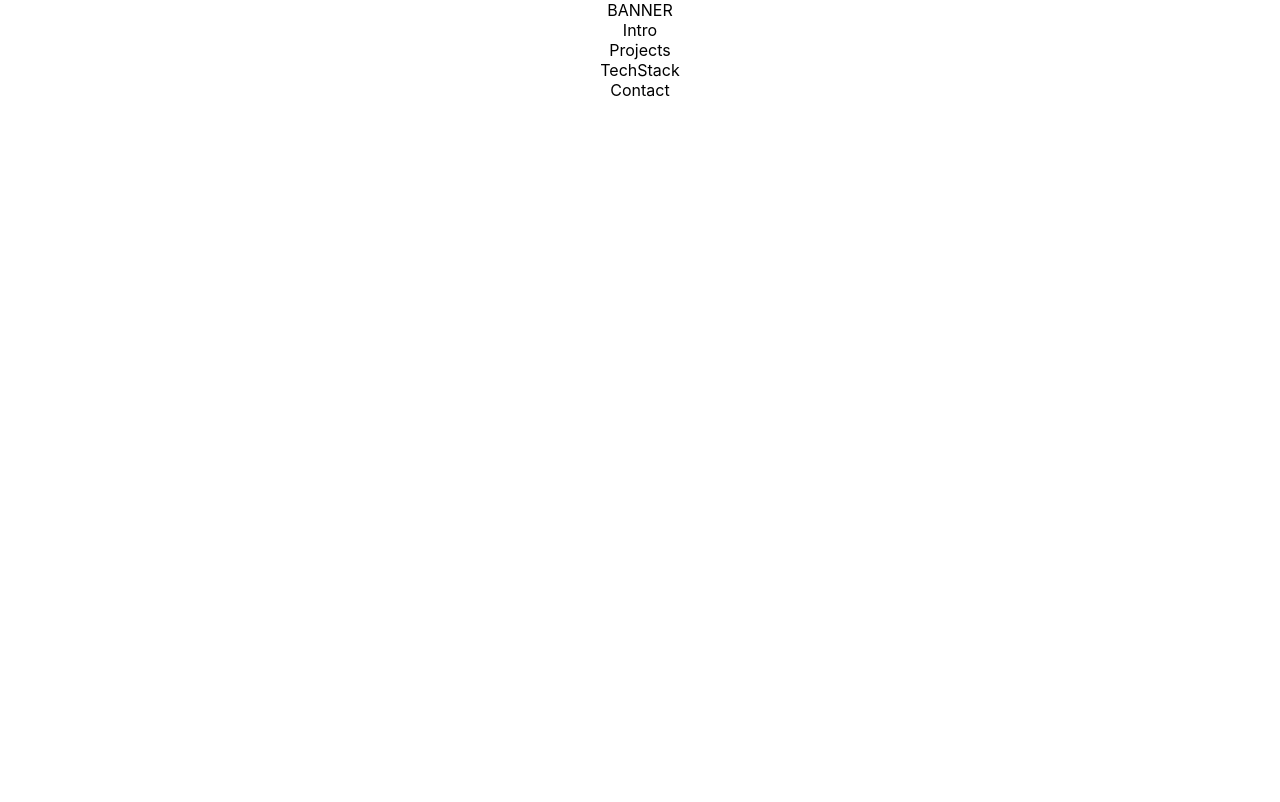
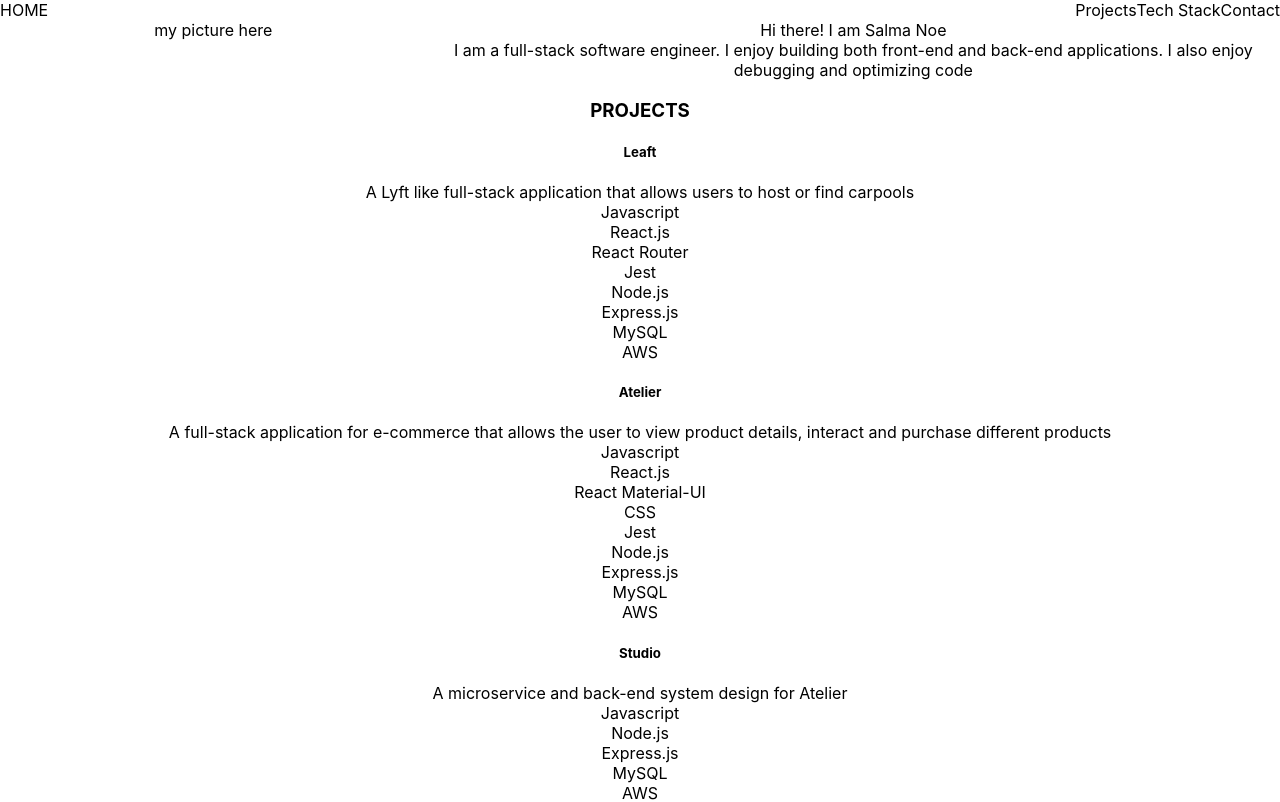
Before and after one commit to Sanoe9/portfolio, a React (Create React App) app in the folder portfolio/: page / in a window 1280 px wide. Shown: the top 802 px of the page. Built offline with nearby package versions, Linux system fonts and the light colour scheme.

Commit message:
created data needed and grabbed it

```diff
--- a/portfolio/public/index.html
+++ b/portfolio/public/index.html
@@ -24,7 +24,7 @@
       work correctly both with client-side routing and a non-root public URL.
       Learn how to configure a non-root public URL by running `npm run build`.
     -->
-    <title>React App</title>
+    <title>Salma Noe</title>
   </head>
   <body>
     <noscript>You need to enable JavaScript to run this app.</noscript>
--- a/portfolio/src/App.css
+++ b/portfolio/src/App.css
@@ -2,37 +2,24 @@
   text-align: center;
 }
 
-.App-logo {
-  height: 40vmin;
-  pointer-events: none;
+.nav {
+  display: flex;
+  justify-content: space-around;
 }
 
-@media (prefers-reduced-motion: no-preference) {
-  .App-logo {
-    animation: App-logo-spin infinite 20s linear;
-  }
+#banner {
+  display: flex;
+  justify-content: space-between;
 }
 
-.App-header {
-  background-color: #282c34;
-  min-height: 100vh;
+#intro {
   display: flex;
-  flex-direction: column;
-  align-items: center;
-  justify-content: center;
-  font-size: calc(10px + 2vmin);
-  color: white;
 }
 
-.App-link {
-  color: #61dafb;
+#my_pic {
+  flex: 1;
 }
 
-@keyframes App-logo-spin {
-  from {
-    transform: rotate(0deg);
-  }
-  to {
-    transform: rotate(360deg);
-  }
+#intro_text {
+  flex: 2;
 }
--- a/portfolio/src/components/Banner.jsx
+++ b/portfolio/src/components/Banner.jsx
@@ -3,8 +3,13 @@ import React from 'react';
 function Banner() {
 
     return (
-        <div>
-            BANNER
+        <div id="banner">
+            <div className="home">HOME</div>
+            <div className="nav">
+                <div>Projects</div>
+                <div>Tech Stack</div>
+                <div>Contact</div>
+            </div>
         </div>
     );
 }
--- a/portfolio/src/components/Contact.jsx
+++ b/portfolio/src/components/Contact.jsx
@@ -4,7 +4,9 @@ function Contact() {
 
     return (
         <div>
-            Contact
+            <h3>
+                GET IN TOUCH
+            </h3>
         </div>
     );
 }
--- a/portfolio/src/components/Intro.jsx
+++ b/portfolio/src/components/Intro.jsx
@@ -1,10 +1,21 @@
 import React from 'react';
+import intro from '../data/introduction.js';
 
 function Intro() {
 
     return (
-        <div>
-            Intro
+        <div id="intro">
+            <div id="my_pic">
+                my picture here
+            </div>
+            <div id="intro_text">
+                <div>
+                    {intro.introTitle}
+                </div>
+                <div>
+                    {intro.introBody}
+                </div>
+            </div>
         </div>
     );
 }
--- a/portfolio/src/components/Projects.jsx
+++ b/portfolio/src/components/Projects.jsx
@@ -1,10 +1,28 @@
 import React from 'react';
+import projects from '../data/projects.js';
 
 function Projects() {
 
     return (
         <div>
-            Projects
+            <h3>
+                PROJECTS
+            </h3>
+            {projects.map((project) => (
+                <div>
+                    <h5>
+                        {project.name}
+                    </h5>
+                    <div>
+                        {project.description}
+                    </div>
+                    <div>
+                        {project.technologies.map((technology) => (
+                            <div>{technology}</div>
+                        ))}
+                    </div>
+                </div>
+            ))}
         </div>
     );
 }
--- a/portfolio/src/components/TechStack.jsx
+++ b/portfolio/src/components/TechStack.jsx
@@ -1,10 +1,18 @@
 import React from 'react';
+import techstack from '../data/techstack.js';
 
 function TechStack() {
 
     return (
         <div>
-            TechStack
+            <h3>
+                TECHSTACK
+            </h3>
+            <div>
+                {techstack.map((element) => (
+                    <div>{element}</div>
+                ))}
+            </div>
         </div>
     );
 }
--- /dev/null
+++ b/portfolio/src/data/introduction.js
@@ -0,0 +1,6 @@
+const intro = {
+    introTitle: 'Hi there! I am Salma Noe',
+    introBody: 'I am a full-stack software engineer. I enjoy building both front-end and back-end applications. I also enjoy debugging and optimizing code'
+};
+
+module.exports = intro;
--- /dev/null
+++ b/portfolio/src/data/projects.js
@@ -0,0 +1,22 @@
+const projects = [ {name: 'Leaft',
+    description: 'A Lyft like full-stack application that allows users to host or find carpools',
+    technologies: ['Javascript', 'React.js', 'React Router', 'Jest', 'Node.js', 'Express.js', 'MySQL', 'AWS'],
+    gif: '',
+    github: 'https://github.com/BOC-LightSalmon/hr-rpp29-leaft'},
+    {name: 'Atelier',
+    description: 'A full-stack application for e-commerce that allows the user to view product details, interact and purchase different products',
+    technologies: ['Javascript', 'React.js', 'React Material-UI', 'CSS','Jest', 'Node.js', 'Express.js', 'MySQL', 'AWS'],
+    gif: '',
+    github: 'https://github.com/Sanoe9/FEC-Atelier'},
+    {name: 'Studio',
+    description: 'A microservice and back-end system design for Atelier',
+    technologies: ['Javascript','Node.js', 'Express.js', 'MySQL', 'AWS', 'Redis', 'Nginx', 'Loader.io', 'K6'],
+    gif: '',
+    github: 'https://github.com/SDC-Willow/ratings-and-reviews-service'}, {name: 'Wee Cubs',
+    description: 'A full-stack application that keeps track of newborns\' feedings and other activities',
+    technologies: ['Javascript','React.js', 'Chart.js', 'Node.js', 'Express.js', 'MySQL', 'AWS', 'Redis', 'Nginx', 'Loader.io', 'K6'],
+    gif: '',
+    github: 'https://github.com/Sanoe9/mvp'}
+];
+
+module.exports =  projects;
--- /dev/null
+++ b/portfolio/src/data/techstack.js
@@ -0,0 +1,3 @@
+const techstack = ['HTML', 'CSS', 'Javascript', 'React.js', 'Node.js', 'Express.js', 'MySQL', 'MongoDB', 'AWS', 'Redis', 'NGINX', 'Jest', 'Webpack', 'Redux', 'Git'];
+
+module.exports = techstack;
```
